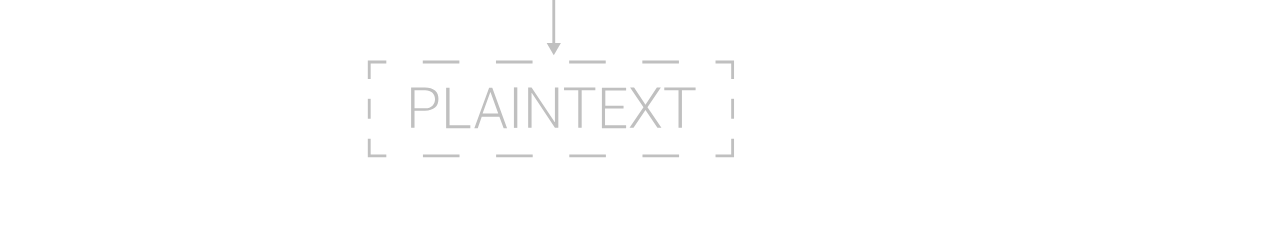
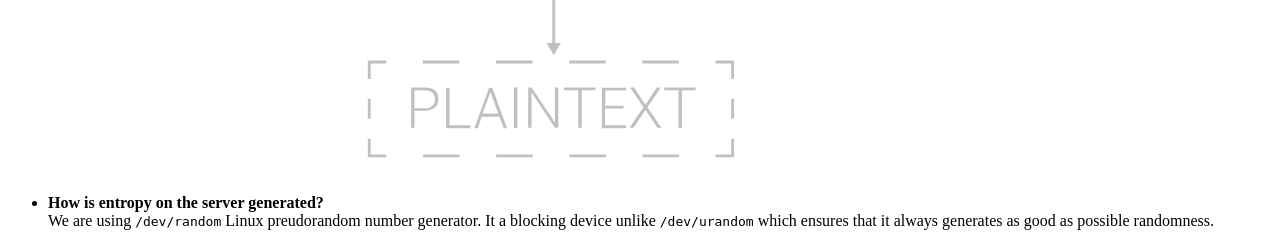
Before and after one commit to miki725/tno, a Django app: template tno/onetime/templates/onetime/app/partials/faq.html in a window 1280 px wide. Shown: the part 2819-3065 px from the top of the page. Before the commit the page ends 2977 px from the top, so only its background shows below. Run offline with Django 3.2, Linux system fonts and the light colour scheme; the template is opened without the code that fills it, so the values that code supplies are empty; parts of the project's set-up code (start-up, migrations or seed data) failed here and were passed over.

Commit message:
adde faq about server entropy

```diff
--- a/tno/onetime/templates/onetime/app/partials/faq.html
+++ b/tno/onetime/templates/onetime/app/partials/faq.html
@@ -205,4 +205,11 @@
         </div>
     </li>
 
+    <li>
+        <b>How is entropy on the server generated?</b><br>
+        We are using <code>/dev/random</code> Linux preudorandom number generator.
+        It a blocking device unlike <code>/dev/urandom</code> which ensures
+        that it always generates as good as possible randomness.
+    </li>
+
 </ul>
```
